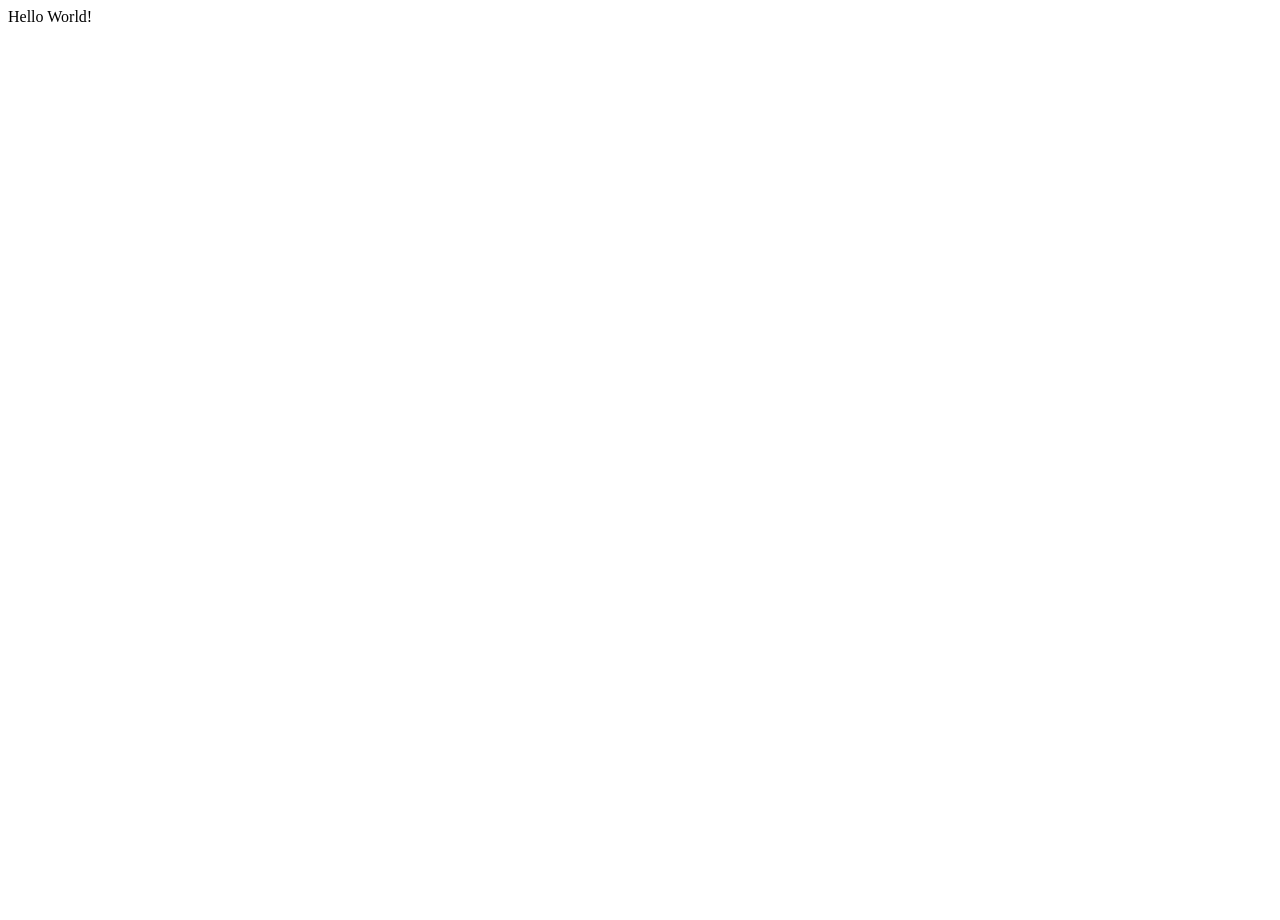
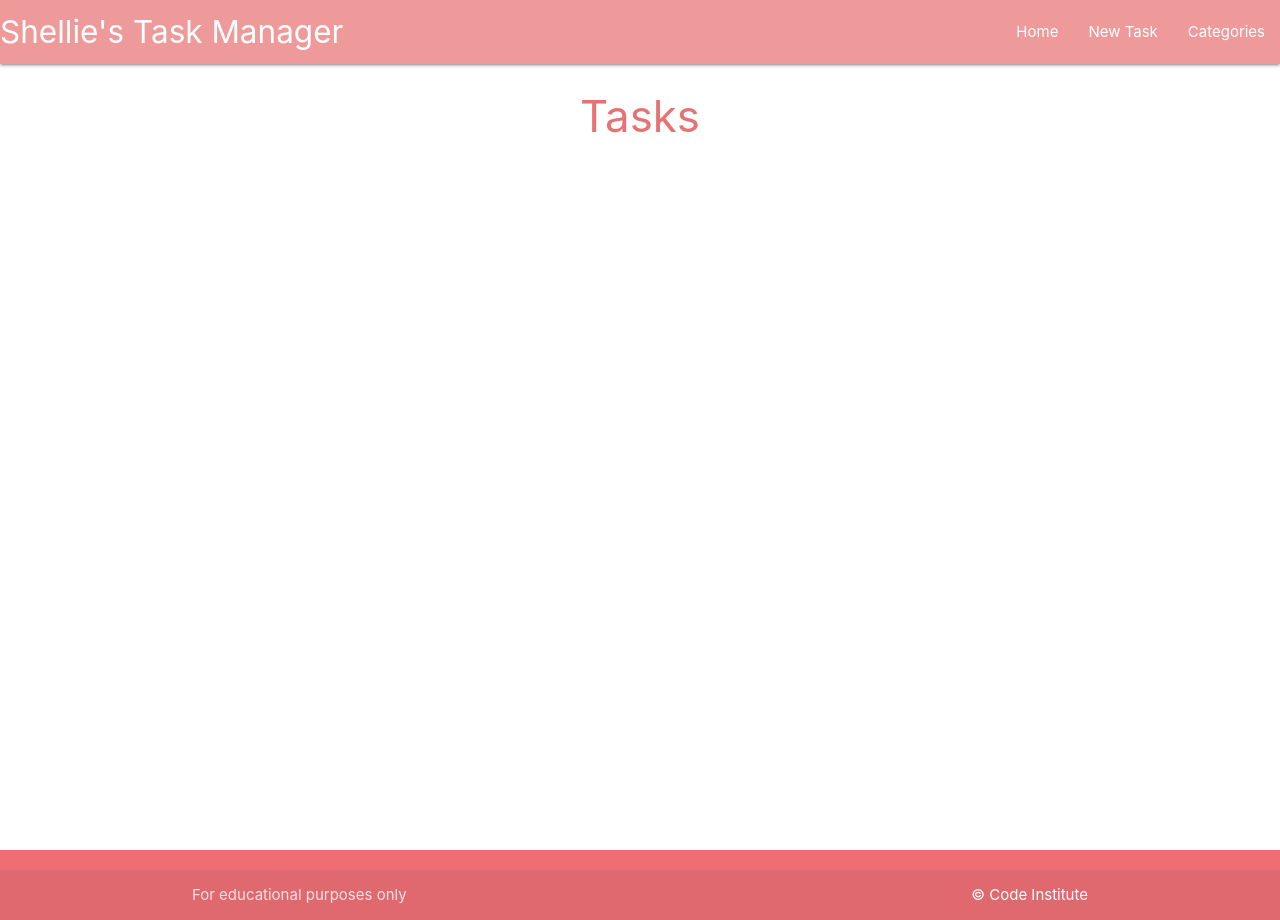
Before and after one commit to shellieD/taskmanager, a Flask app: page / in a window 1280 px wide. Before the commit the page is almost empty. Run offline with Flask 2, Linux system fonts and the light colour scheme; some libraries are stand-ins or nearby versions.

Commit message:
Create main structure
Add and Style navbar and footer
Add script.js file for sidebar nav
Add css for sticky footer
update route to tasks.html for homepage

```diff
--- a/taskmanager/routes.py
+++ b/taskmanager/routes.py
@@ -5,4 +5,4 @@ from taskmanager.models import Category, Task
 
 @app.route("/")
 def home():
-    return render_template("base.html")
+    return render_template("tasks.html")
--- a/taskmanager/static/css/style.css
+++ b/taskmanager/static/css/style.css
@@ -0,0 +1,9 @@
+body {
+    display: flex;
+    min-height: 100vh;
+    flex-direction: column;
+  }
+
+  main {
+    flex: 1 0 auto;
+  }
--- a/taskmanager/static/js/script.js
+++ b/taskmanager/static/js/script.js
@@ -0,0 +1,5 @@
+document.addEventListener('DOMContentLoaded', function() {
+    //sidenav initialisation
+    let sidenav = document.querySelectorAll('.sidenav');
+    M.Sidenav.init(sidenav);
+  });
--- a/taskmanager/templates/base.html
+++ b/taskmanager/templates/base.html
@@ -1,14 +1,59 @@
 <!DOCTYPE html>
 <html lang="en">
+
 <head>
     <meta charset="UTF-8">
     <meta http-equiv="X-UA-Compatible" content="IE=edge">
     <meta name="viewport" content="width=device-width, initial-scale=1.0">
+    <!-- Font awesome -->
+    <link rel="stylesheet" href="https://cdnjs.cloudflare.com/ajax/libs/font-awesome/6.1.1/css/all.min.css"
+        integrity="sha512-KfkfwYDsLkIlwQp6LFnl8zNdLGxu9YAA1QvwINks4PhcElQSvqcyVLLD9aMhXd13uQjoXtEKNosOWaZqXgel0g=="
+        crossorigin="anonymous" referrerpolicy="no-referrer">
+    <!-- Compiled and minified CSS -->
+    <link rel="stylesheet" href="https://cdnjs.cloudflare.com/ajax/libs/materialize/1.0.0/css/materialize.min.css"
+        type="text/css">
+    <link rel="stylesheet" href="{{ url_for('static', filename='css/style.css')}}" type="text/css">
     <title>Task Manager</title>
 </head>
+
 <body>
+    <header>
+        <nav class="red lighten-3">
+            <!-- Top navbar -->
+            <div class="nav-wrapper">
+                <a href="{{ url_for('home') }}" class="brand-logo">Shellie's Task Manager</a>
+                <a href="#" data-target="mobile-demo" class="sidenav-trigger"><i class="fa-solid fa-bars"></i></a>
+                <ul class="right hide-on-med-and-down">
+                    <li><a href="{{ url_for('home') }}">Home</a></li>
+                    <li><a href="">New Task</a></li>
+                    <li><a href="">Categories</a></li>
+                </ul>
+            </div>
+        </nav>
+        <!-- Mobile sidenav-->
+        <ul class="sidenav" id="mobile-demo">
+            <li><a href="{{ url_for('home') }}">Home</a></li>
+            <li><a href="">New Task</a></li>
+            <li><a href="">Categories</a></li>
+        </ul>
+    </header>
 
-    Hello World!
+    <main class="container">
+        {% block content %}
+        {% endblock %}
+    </main>
 
+    <footer class="page-footer red-lighten 3">
+        <div class="footer-copyright">
+            <div class="container">
+                For educational purposes only
+                <a class="white-text right" href="https://codeinstitute.net" target="_blank">&copy; Code Institute</a>
+            </div>
+        </div>
+    </footer>
 </body>
+<!-- Compiled and minified JavaScript -->
+<script src="https://cdnjs.cloudflare.com/ajax/libs/materialize/1.0.0/js/materialize.min.js"></script>
+<script src="{{ url_for('static', filename='js/script.js') }}"></script>
+
 </html>
--- /dev/null
+++ b/taskmanager/templates/tasks.html
@@ -0,0 +1,6 @@
+{% extends "base.html" %}
+{% block content %}
+
+<h3 class="red-text text-lighten-2 center-align">Tasks</h3>
+
+{% endblock %}
```
